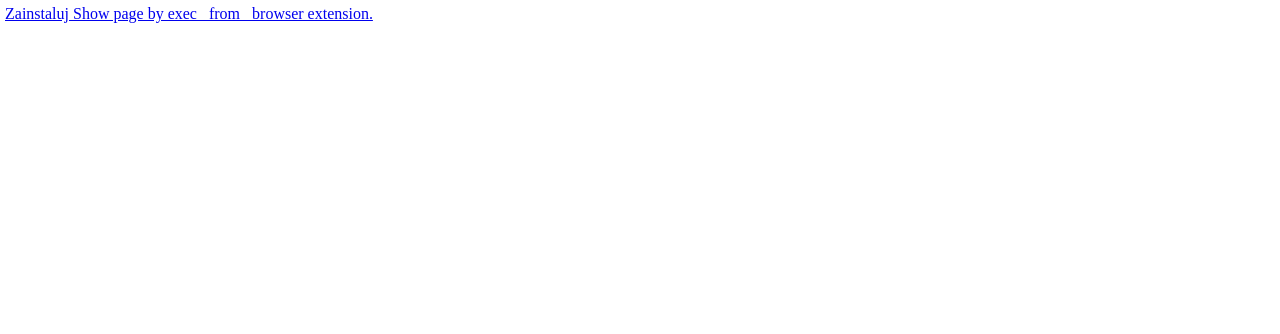
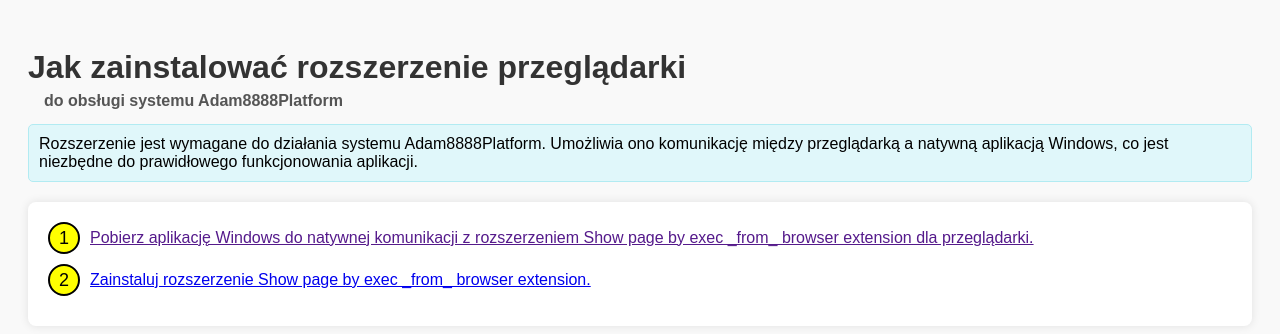
Before and after one commit to Kamys85/Adam8888PlatformExtension, a website: page dist/installExtension.html in a window 1280 px wide. Drawn offline with Linux system fonts and the light colour scheme.

Commit message:
Updating install page file (installExtension.html).

```diff
--- a/dist/installExtension.html
+++ b/dist/installExtension.html
@@ -1,20 +1,79 @@
 <!DOCTYPE html>
-<html>
+<html lang="en">
 <head>
-    <meta charset="utf-8" />
-    <title>Instalowanie nowego rozszerzenia</title>
+	<meta charset="UTF-8">
+	<title>How to Install an Extension</title>
+	<style>
+        body {
+            font-family: Arial, sans-serif;
+            padding: 20px;
+            background-color: #f9f9f9;
+        }
 
-    <style>
-        body {
-            margin: 5px;
+        h1 {
+            color: #333;
+            margin-bottom: 6px;
+        }
+
+        h2 {
+            color: #555;
+            font-size: 1em;
+            margin-top: 6px;
+            margin-left: 16px;
+        }
+
+        .info {
+            margin-bottom: 20px;
+            padding: 10px;
+            background-color: #e0f7fa;
+            border: 1px solid #b2ebf2;
+            border-radius: 5px;
+        }
+
+        ol {
+            background-color: #fff;
+            padding: 20px;
+            border-radius: 8px;
+            box-shadow: 0 0 10px rgba(0,0,0,0.1);
+            list-style-type: none;
+
+        }
+
+        li {
+            margin-bottom: 10px;
+            display: flex;
+            flex-flow: row;
+            align-items: center; /* pionowo */
+        }
+
+        svg {
+            margin-right: 10px;
         }
     </style>
 </head>
 <body>
+<h1>Jak zainstalować rozszerzenie przeglądarki</h1>
+<h2>do obsługi systemu Adam8888Platform</h2>
+<div class="info">
+    Rozszerzenie jest wymagane do działania systemu Adam8888Platform. Umożliwia ono komunikację między przeglądarką a natywną aplikacją Windows, co jest niezbędne do prawidłowego funkcjonowania aplikacji.
+</div>
+<ol>
+    <li>
+	    <svg width="32" height="32" xmlns="http://www.w3.org/2000/svg">
+		    <circle cx="16" cy="16" r="15" fill="yellow" stroke="black" stroke-width="2" />
+		    <text x="16" y="16" font-size="18" font-family="Arial, sans-serif" fill="black" text-anchor="middle" dominant-baseline="central">1</text>
+	    </svg>
+		<a href="">Pobierz aplikację Windows do natywnej komunikacji z rozszerzeniem Show page by exec _from_ browser extension dla przeglądarki.</a>
+    </li>
+    <li>
+	    <svg width="32" height="32" xmlns="http://www.w3.org/2000/svg">
+		    <circle cx="16" cy="16" r="15" fill="yellow" stroke="black" stroke-width="2" />
+		    <text x="16" y="16" font-size="18" font-family="Arial, sans-serif" fill="black" text-anchor="middle" dominant-baseline="central">2</text>
+	    </svg>
 
-    <div>
-        <a href="https://show-page-by-exec-from-browser-extension-acnt.vercel.app/dist/ShowPageByExecFromBrowserExtension.crx">Zainstaluj Show page by exec _from_ browser extension.</a>
-    </div>
 
+<a href="https://show-page-by-exec-from-browser-extension-acnt.vercel.app/dist/Adam8888PlatformExtension.crx">Zainstaluj rozszerzenie Show page by exec _from_ browser extension.</a>
+    </li>
+</ol>
 </body>
 </html>
```
